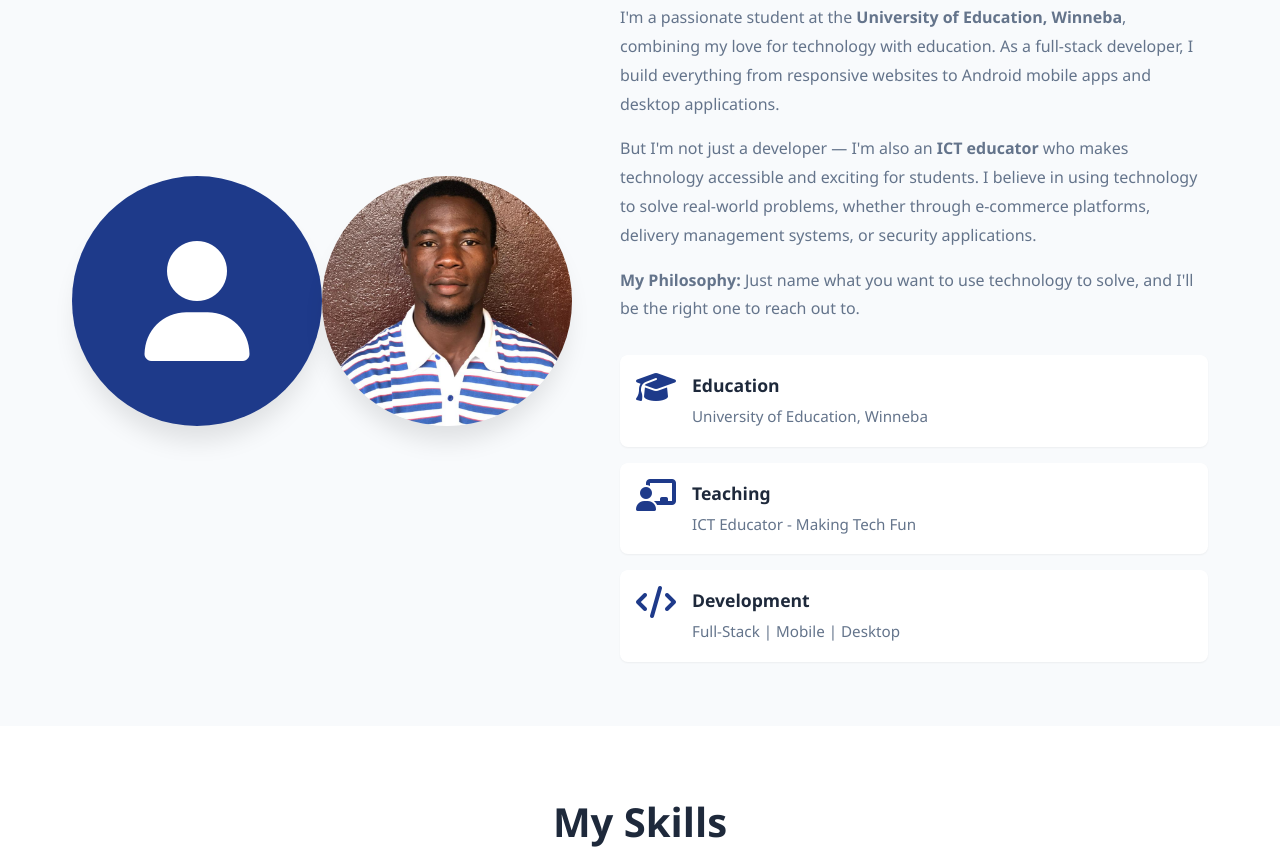
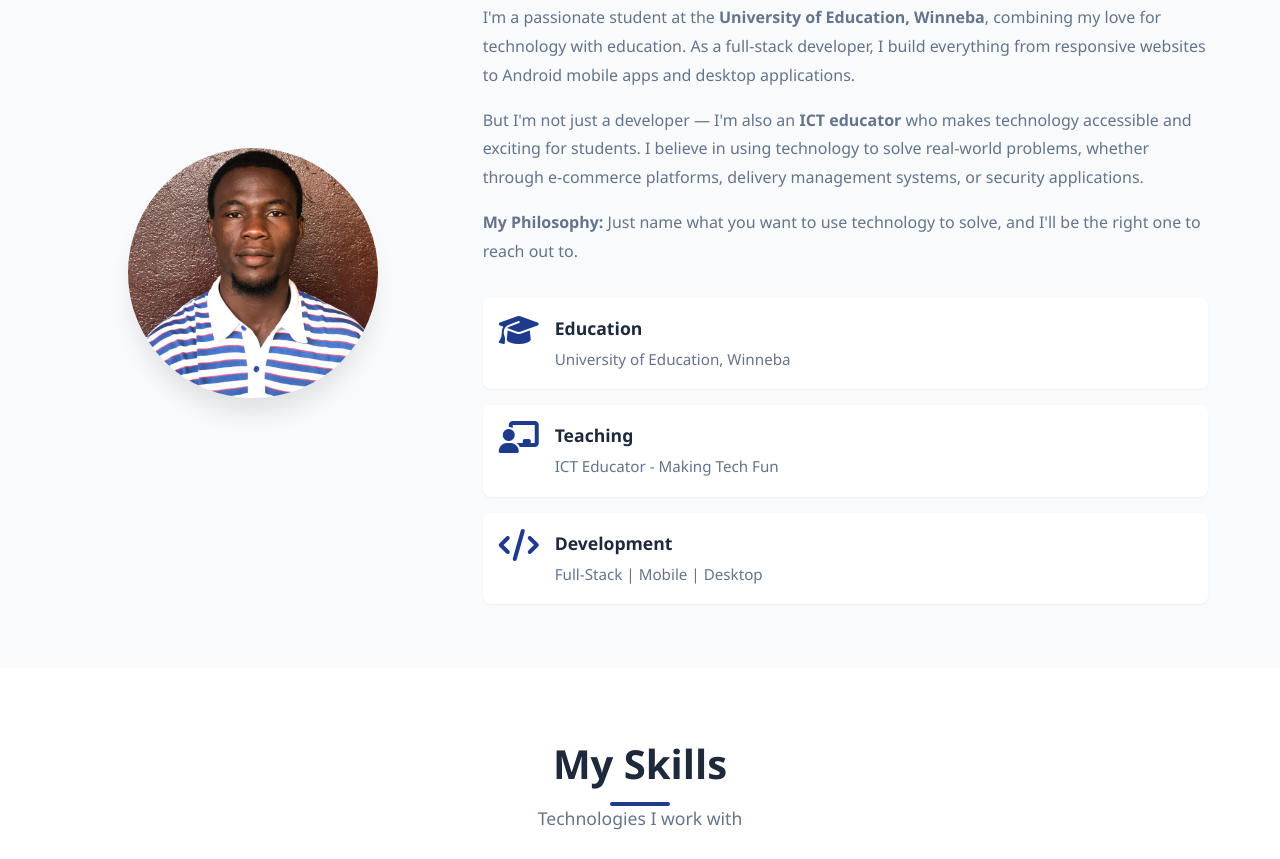
Before and after one commit to EMMA-GLORYH/my-portfolio, a plain HTML site: page index.html in a window 1280 px wide. Shown: the part 1071-1930 px from the top of the page. Drawn offline with Linux system fonts and the light colour scheme.

Commit message:
Fix image displaying

```diff
--- a/index.html
+++ b/index.html
@@ -81,10 +81,7 @@
             </div>
             <div class="about-content">
                 <div class="about-image">
-                    <div class="image-placeholder">
-                        <i class="fas fa-user"></i>
-                    </div>
-                    <img src="images/profile.jpg" alt="Elijah Hienwo">
+                    <img src="images/profile.jpg" alt="Elijah Emmanuel Hienwo">
                 </div>
                 <div class="about-text">
                     <h3>Multi-Talented Developer & Educator</h3>
```
